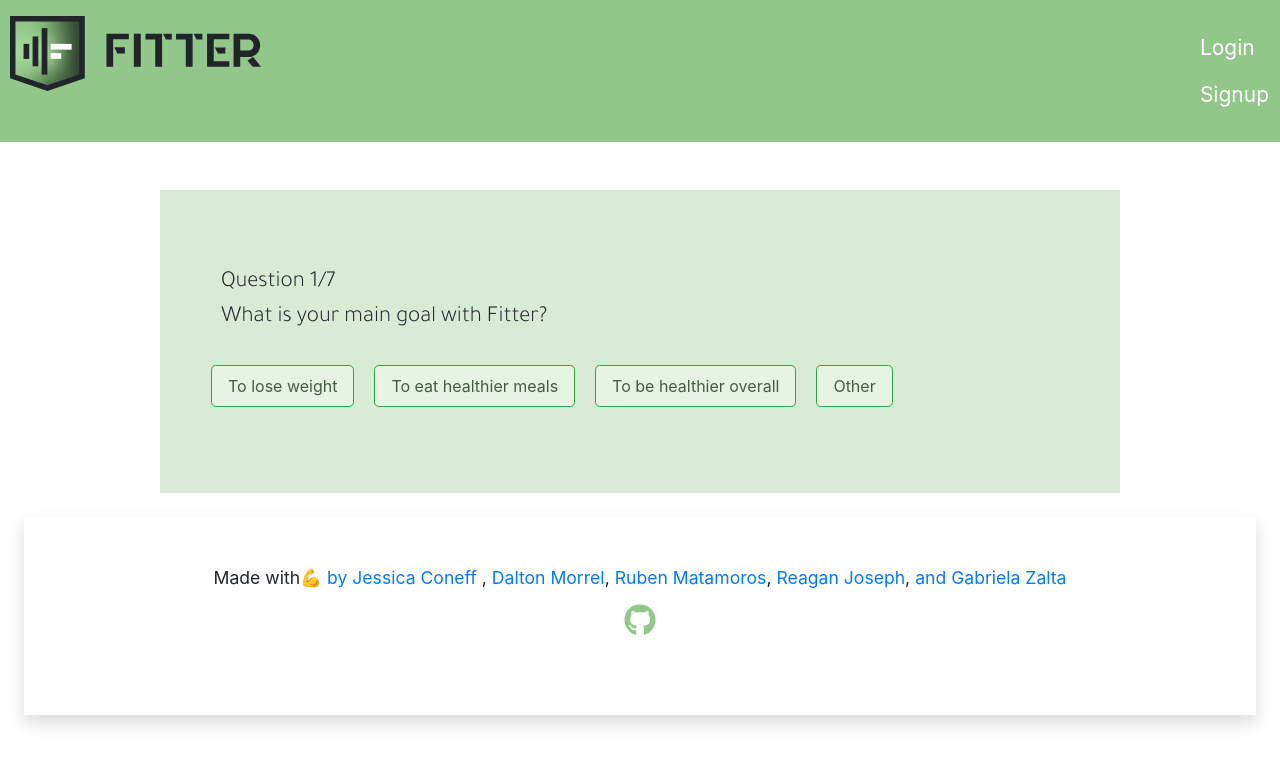
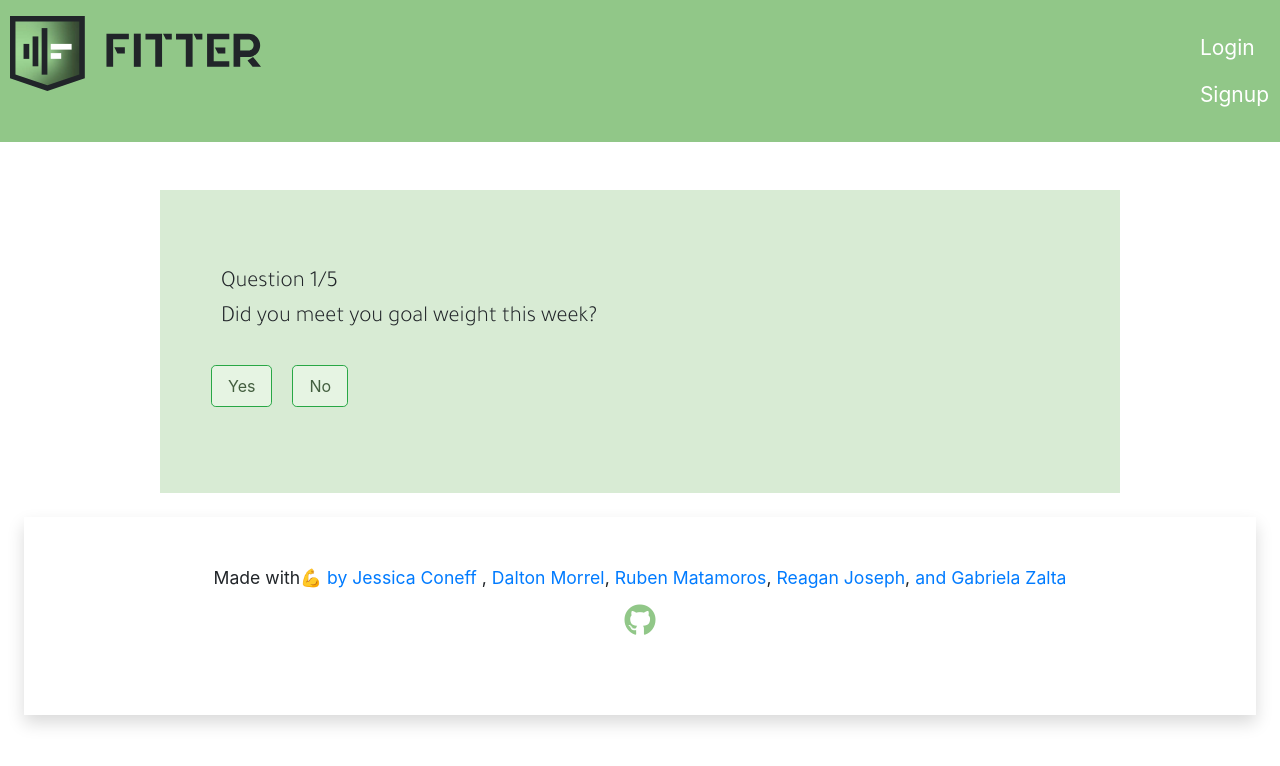
Before and after one commit to valiantcreative33/fitter, a React (Create React App) app in the folder client/: page /quiz in a window 1280 px wide. Shown: the top 766 px of the page. Built offline with nearby package versions, Linux system fonts and the light colour scheme.

Commit message:
quiz fixed

```diff
--- a/client/src/pages/Quiz.js
+++ b/client/src/pages/Quiz.js
@@ -5,66 +5,38 @@ import '../Quiz.css'
 export default function Quiz() {
     const questions = [
         {
-            questionText: 'What is your main goal with Fitter?',
+            questionText: 'Did you meet you goal weight this week?',
             answerOptions:[
-                {answerText: 'To lose weight', isCorrect: true },
-                {answerText: 'To eat healthier meals', isCorrect: true},
-                {answerText: 'To be healthier overall', isCorrect: true},
-                {answerText: 'Other', isCorrect: true},
+                {answerText: 'Yes', isCorrect: true },
+                {answerText: 'No', isCorrect: false}
             ],
         },
         {
-            questionText: 'What is your height?',
+            questionText: 'Did you meet you weekly workout goal this week?',
             answerOptions:[
-                {answerText: '< 4 ft', isCorrect: true },
-                {answerText: '4-5 ft', isCorrect: true},
-                {answerText: '5-6ft', isCorrect: true},
-                {answerText: '> 6 ft', isCorrect: true},
+                {answerText: 'Yes', isCorrect: true },
+                {answerText: 'No', isCorrect: false}
             ],
         },
         {
-            questionText: 'How many times per week do you hope to work out?',
+            questionText: 'Did you follow you you dietary plan this week?',
             answerOptions:[
-                {answerText: 'I do not wish to workout at all', isCorrect: true },
-                {answerText: '1-2 times per week', isCorrect: true},
-                {answerText: '3-4 times per week', isCorrect: true},
-                {answerText: '5 times or more per week', isCorrect: true},
+                {answerText: 'Yes', isCorrect: true },
+                {answerText: 'No', isCorrect: false}
             ],
         },
         {
-            questionText: 'What is your ideal calorie intake per day?',
+            questionText: 'Did you meet your daily water intake goal?',
             answerOptions:[
-                {answerText: '< 1000 calories', isCorrect: true },
-                {answerText: '1200-1400 calories', isCorrect: true},
-                {answerText: '1800-2000 calories', isCorrect: true},
-                {answerText: '2200 or more calories', isCorrect: true},
+                {answerText: 'Yes', isCorrect: true },
+                {answerText: 'No', isCorrect: false}
             ],
         },
         {
-            questionText: 'what is your age?',
+            questionText: 'Did you meet your nightly sleep goal?',
             answerOptions:[
-                {answerText: '< 15', isCorrect: true },
-                {answerText:  '16-30', isCorrect: true},
-                {answerText: '31-50', isCorrect: true},
-                {answerText: '51 or older', isCorrect: true},
-            ],
-        },
-        {
-            questionText: 'What is your current weight?',
-            answerOptions:[
-                {answerText: '< 99 lbs', isCorrect: true },
-                {answerText:  '99-150 lbs', isCorrect: true},
-                {answerText: '151-200 lbs', isCorrect: true},
-                {answerText: '200 or more lbs', isCorrect: true},
-            ],
-        },
-        {
-            questionText: 'What is your goal weight?',
-            answerOptions:[
-                {answerText: '< 99 lbs', isCorrect: true },
-                {answerText:  '99-150 lbs', isCorrect: true},
-                {answerText: '151-200 lbs', isCorrect: true},
-                {answerText: '200 or more lbs', isCorrect: true},
+                {answerText: 'Yes', isCorrect: true },
+                {answerText: 'No', isCorrect: false}
             ],
         },
     ];
@@ -93,7 +65,7 @@ export default function Quiz() {
 		<div className="app quiz mt-5 container">
 			{}
 			{showScore ? (
-				<div className="score-section">You scored {score} out of {questions.length}</div>
+				<div className="score-section">You completed {score} out of {questions.length} goals this week!</div>
 			) : (
 				<>
                 <div className="row m-3">
```
Also changed, not shown: 1 other file (tests, documents, lock files or other folders).
